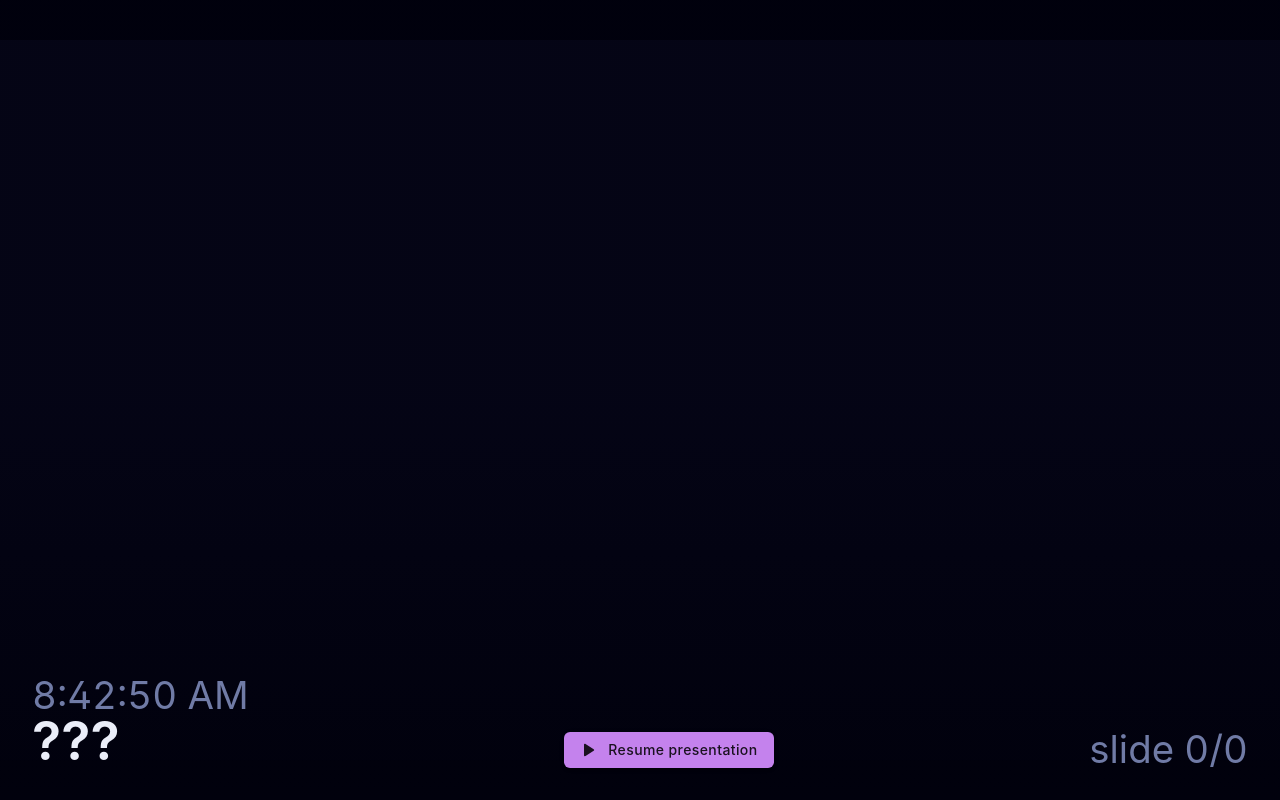
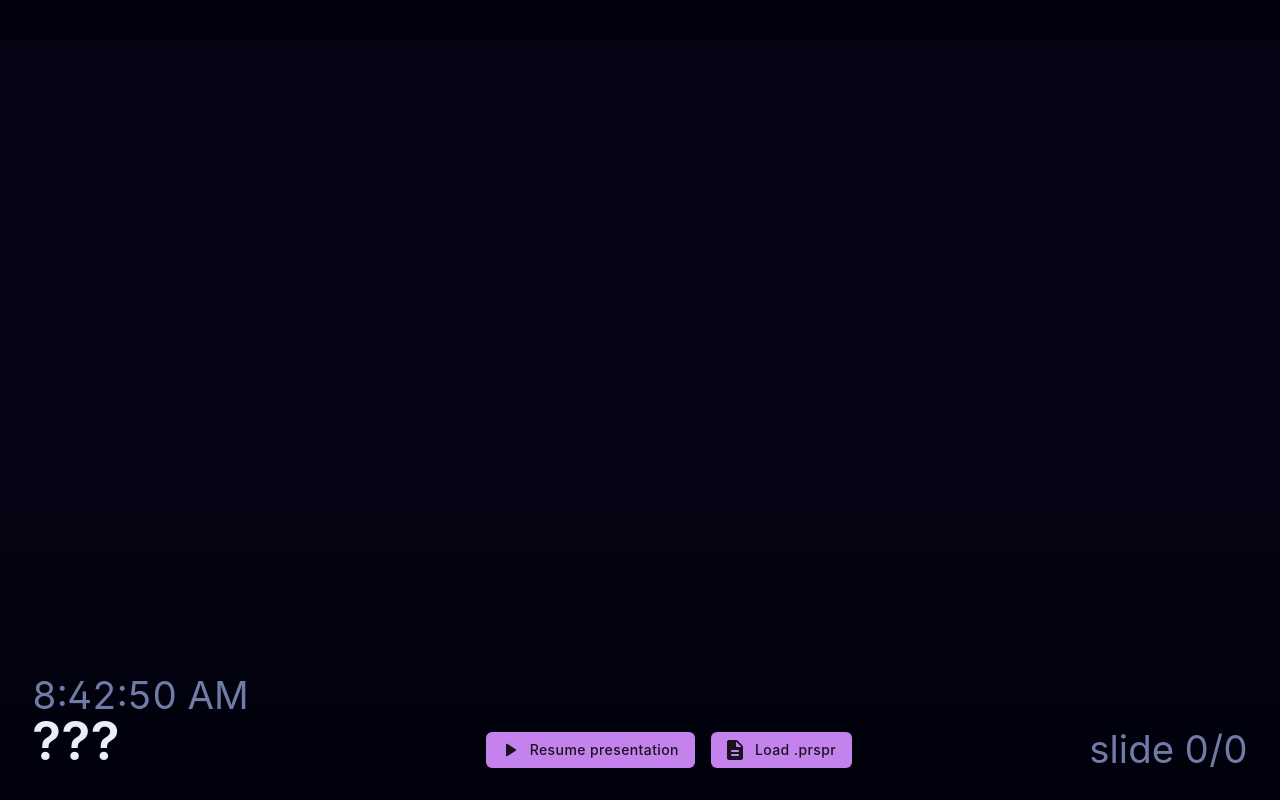
Before and after one commit to lonkaars/pressure, a Next.js app: page /present in a window 1280 px wide. Both pictures are taken after a click on the element 640 px from the left and 400 px from the top of the page. Built offline with nearby package versions, Linux system fonts and the light colour scheme.

Commit message:
/present uses new project file structure

```diff
--- a/pages/present.tsx
+++ b/pages/present.tsx
@@ -1,9 +1,10 @@
 import Button from '@material-ui/core/Button';
 import { useEffect, useState } from 'react';
 import Timecode from 'timecode-boss';
-import Project from '../project';
+import Project, { arrayBufferToBase64 } from '../project';
 import timeline, { delaySlide, loopSlide, slide, speedChangeSlide } from '../timeline';
 
+import DescriptionRoundedIcon from '@material-ui/icons/DescriptionRounded';
 import ExitToAppRoundedIcon from '@material-ui/icons/ExitToAppRounded';
 import PlayArrowRoundedIcon from '@material-ui/icons/PlayArrowRounded';
 import SettingsRemoteRoundedIcon from '@material-ui/icons/SettingsRemoteRounded';
@@ -199,6 +200,8 @@ export default function Present() {
 	var [dummy, setDummy] = useState(false);
 	var rerender = () => setDummy(!dummy);
 	var [player, _setPlayer] = useState(new TimedVideoPlayer());
+	var [project, _setProject] = useState(new Project());
+	player.project = project;
 
 	useEffect(() => {
 		setInterval(() => {
@@ -231,6 +234,7 @@ export default function Present() {
 				className='control menu'
 				onClick={() => {
 					document.getElementById('menu').classList.add('active');
+					rerender();
 				}}
 			/>
 			<div
@@ -272,6 +276,33 @@ export default function Present() {
 								document.getElementById('menu').classList.remove('active');
 							}}
 						/>
+						<input
+							type='file'
+							id='prsprUpload'
+							accept='.prspr'
+							className='dispnone'
+							onChange={event => {
+								var file = event.target.files[0];
+								if (!file) return;
+								var reader = new FileReader();
+								reader.addEventListener('load', async ev => {
+									await project.openProject(ev.target.result as ArrayBuffer);
+
+									player.loadSlides(project.timeline);
+									player.loadVideo(arrayBufferToBase64(project.video.source, project.video.mimetype));
+
+									rerender();
+								});
+								reader.readAsArrayBuffer(file);
+							}}
+						/>
+						<Button
+							variant='contained'
+							color='default'
+							children='Load .prspr'
+							onClick={() => document.getElementById('prsprUpload').click()}
+							startIcon={<DescriptionRoundedIcon />}
+						/>
 						{false && <Button
 							variant='contained'
 							color='default'
```
